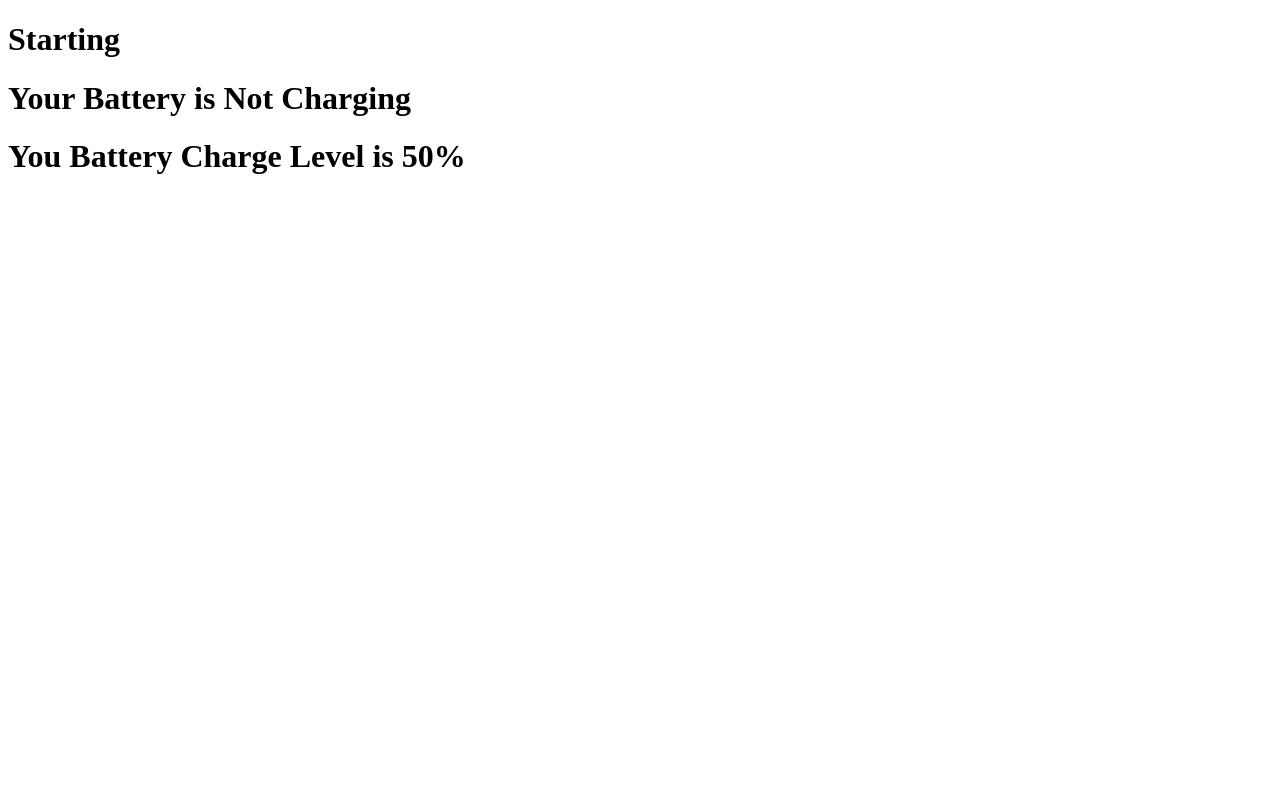
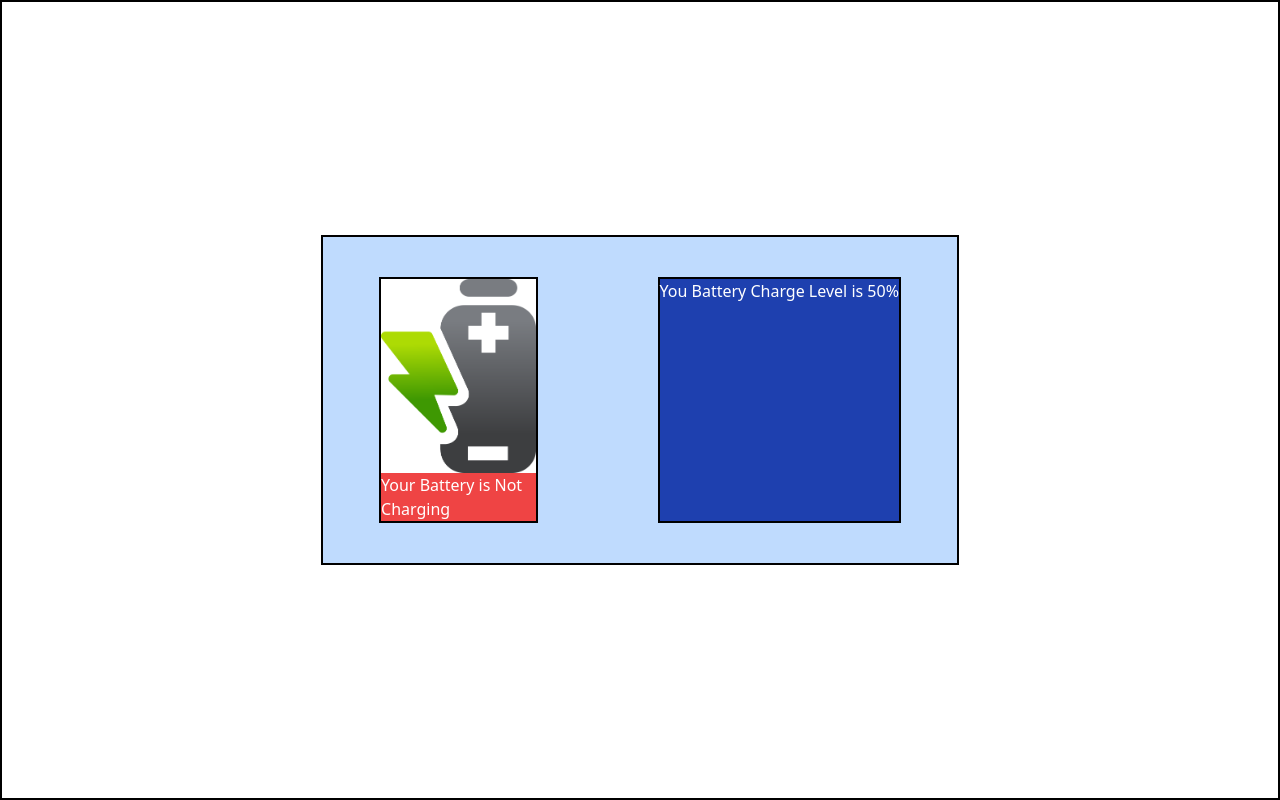
Before and after one commit to ShreeramNew/Battery-Status, a React (Create React App) app: page / in a window 1280 px wide. Built offline with nearby package versions, Linux system fonts and the light colour scheme.

Commit message:
feat- adding images

```diff
--- a/package.json
+++ b/package.json
@@ -34,5 +34,9 @@
       "last 1 firefox version",
       "last 1 safari version"
     ]
+  },
+  "devDependencies": {
+    "tailwindcss": "^3.4.1"
   }
+
 }
--- a/public/index.html
+++ b/public/index.html
@@ -6,7 +6,7 @@
       <meta name="viewport" content="width=device-width, initial-scale=1" />
       <meta name="description" content="Web site created using create-react-app" />
       <link rel="manifest" href="%PUBLIC_URL%/manifest.json" />
-      <title>React App</title>
+      <title>Battery Status</title>
    </head>
    <body>
       <noscript>You need to enable JavaScript to run this app.</noscript>
--- a/src/App.js
+++ b/src/App.js
@@ -3,7 +3,6 @@ import Home from "./components/Home";
 function App() {
   return (
     <>
-      <h1>Starting</h1>
       <Home/>
     </>
   );
--- a/src/components/Home.js
+++ b/src/components/Home.js
@@ -1,4 +1,5 @@
 import React, { useEffect, useState } from "react";
+import BatteryImage from "../images/Battery.png"
 export default function Home() {
    const [batteryStatus, setBatteryStatus] = useState(null);
    const [batteryIsCharging, setBatteryIsCharging] = useState(false);
@@ -12,7 +13,7 @@ export default function Home() {
 
       //Determine wether battery is charging or not
       battery.addEventListener("chargingchange", () => {
-        setBatteryIsCharging(battery.charging);
+         setBatteryIsCharging(battery.charging);
       });
 
       //Determine the battery charge level on change
@@ -30,9 +31,18 @@ export default function Home() {
    }, [batteryIsCharging]);
 
    return (
-      <div>
-         <h1>Your Battery is {batteryStatus}</h1>
-         <h1>You Battery Charge Level is {batteryLevel}%</h1>
-      </div>
+      <>
+         <div className="flex justify-center items-center h-screen border-black border-2 h-10">
+            <div className="flex gap-x-10 flex-row justify-center align-middle bg-blue-200 text-white border-black border-2 w-1/2">
+               <div className="border-black border-2 p- m-10 w-1/4 h-1/4 bg-red-500">
+                  <img src={BatteryImage} className=" bg-white" alt="" />
+                  <h1>Your Battery is {batteryStatus}</h1>
+               </div>
+               <div className="border-black border-2 m-10 bg-blue-800">
+                  <h1>You Battery Charge Level is {batteryLevel}%</h1>
+               </div>
+            </div>
+         </div>
+      </>
    );
 }
--- /dev/null
+++ b/src/index.css
@@ -0,0 +1,3 @@
+@tailwind base;
+@tailwind components;
+@tailwind utilities;
--- a/src/index.js
+++ b/src/index.js
@@ -1,5 +1,6 @@
 import React from 'react';
 import ReactDOM from 'react-dom/client';
+import './index.css';
 import App from './App';
 import reportWebVitals from './reportWebVitals';
 
--- /dev/null
+++ b/tailwind.config.js
@@ -0,0 +1,8 @@
+/** @type {import('tailwindcss').Config} */
+module.exports = {
+   content: ["./src/**/*.{js,jsx,ts,tsx}"],
+   theme: {
+      extend: {},
+   },
+   plugins: [],
+};
```
Also changed, not shown: src/images/Battery.png (added), 1 other file (tests, documents, lock files or other folders).
